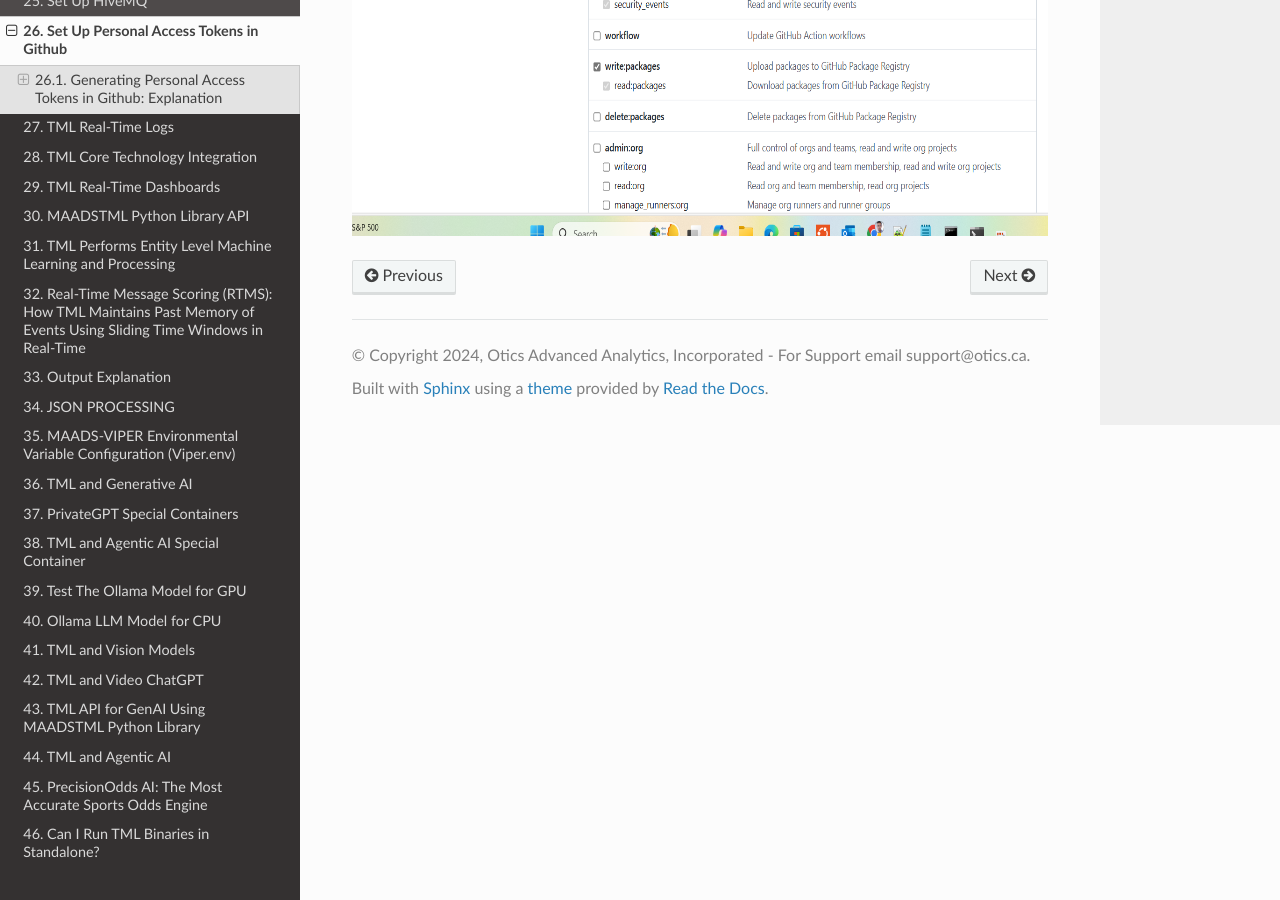
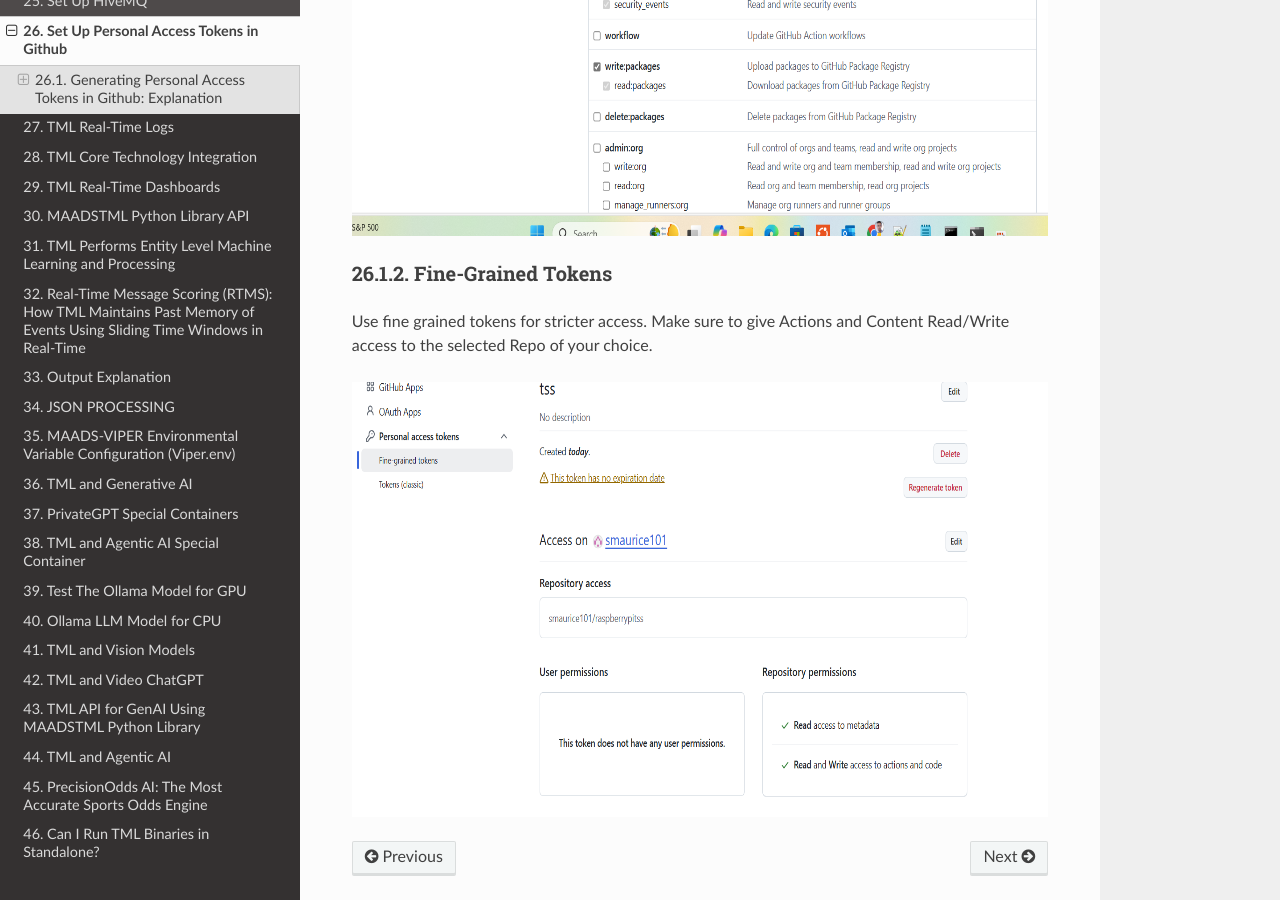
Before and after one commit to smaurice101/readthedocs, a Sphinx documentation site: the page built from docs/source/gitsetup.rst, in a window 1280 px wide and 900 px high, scrolled down 1460 px. Built offline with Sphinx 7.4.7 and the Read the Docs theme 3.1.0, drawn with Linux system fonts in a browser that asks for light colours.

Commit message:
Update gitsetup.rst

```diff
--- a/docs/source/gitsetup.rst
+++ b/docs/source/gitsetup.rst
@@ -32,3 +32,11 @@
 
 .. figure:: gitpac.png
    :scale: 60%
+
+Fine-Grained Tokens
+--------------------
+
+Use fine grained tokens for stricter access.  Make sure to give Actions and Content Read/Write access to the selected Repo of your choice.
+
+.. figure:: fiegrained.png
+   :scale: 60%
```
